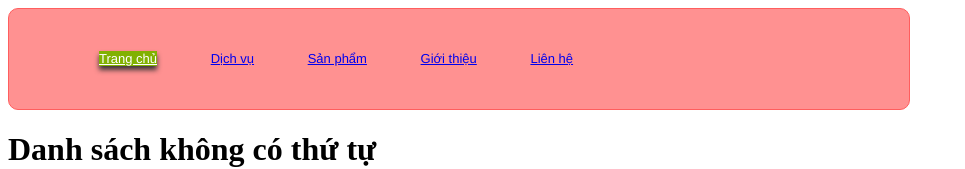
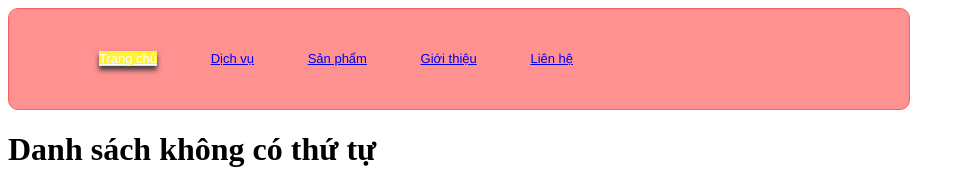
Before and after one commit to Ciiesta/ciiesta.github.io, a plain HTML site: page index.html in a window 1280 px wide. In both pictures the pointer is over the link "Trang chủ". Shown: the top 169 px of the page, without its empty margins (0-965 px from the left). Drawn offline with Linux system fonts and the light colour scheme.

Commit message:
sua background-color

```diff
--- a/style.css
+++ b/style.css
@@ -80,7 +80,7 @@
 
    color: #FFF;
 
-   background-color: #81B101;
+   background-color: #fff133;
 
    -webkit-box-shadow: 0px 4px 5px rgba(206, 47, 47, 0.93);
 
```
